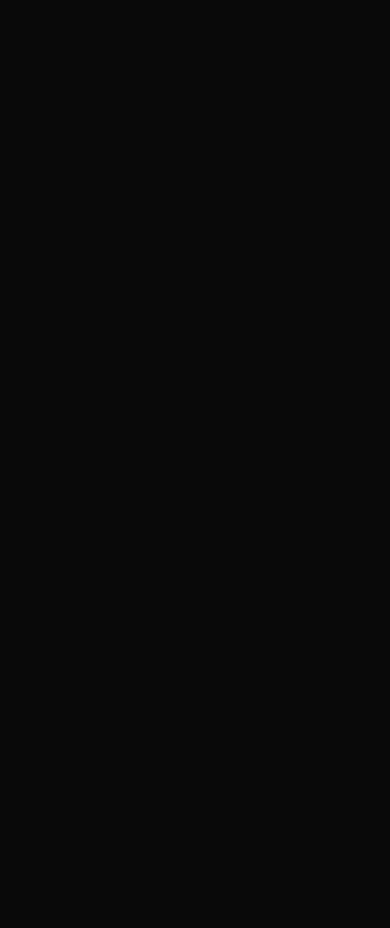
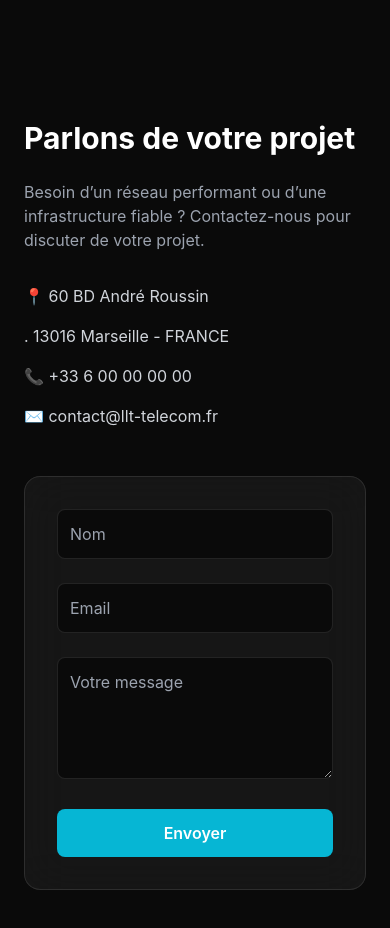
Before and after one commit to HaryRabarijoely/lltelecom, a React (Vite) app: page / in a window 390 px wide. Shown: the part 7240-8168 px from the top of the page. Before the commit the page ends 7264 px from the top, so only its background shows below. Built offline with nearby package versions, Linux system fonts and the light colour scheme.

Commit message:
adding contact section

```diff
--- a/src/App.jsx
+++ b/src/App.jsx
@@ -6,6 +6,7 @@ import Process from "./components/ui/Process";
 import Projects from "./components/ui/Projects";
 import gsap from "gsap";
 import Story from "./components/ui/Story";
+import Contact from "./components/ui/Contact";
 
 
 function App() {
@@ -17,6 +18,7 @@ function App() {
       <Process />
       <Projects />
       <Story />
+      <Contact />
     </div>
   );
 }
--- /dev/null
+++ b/src/components/ui/Contact.jsx
@@ -0,0 +1,73 @@
+import React from "react";
+import { motion } from "framer-motion";
+
+export default function Contact() {
+  return (
+    <section
+      id="contact"
+      className="bg-[#0A0A0A] text-white py-24 px-6"
+    >
+      <div className="max-w-6xl mx-auto grid md:grid-cols-2 gap-12 items-center">
+
+        {/* LEFT */}
+        <motion.div
+          initial={{ opacity: 0, x: -50 }}
+          whileInView={{ opacity: 1, x: 0 }}
+          transition={{ duration: 0.6 }}
+        >
+          <h2 className="text-3xl md:text-5xl font-bold mb-6">
+            Parlons de votre projet
+          </h2>
+
+          <p className="text-gray-400 mb-8">
+            Besoin d’un réseau performant ou d’une infrastructure fiable ?
+            Contactez-nous pour discuter de votre projet.
+          </p>
+
+          <div className="space-y-4 text-gray-300">
+            <p>📍 60 BD André Roussin </p>
+            <p>.  13016 Marseille - FRANCE </p>
+            <p>📞 +33 6 00 00 00 00</p>
+            <p>✉️ contact@llt-telecom.fr</p>
+          </div>
+        </motion.div>
+
+        {/* FORM */}
+        <motion.form
+          initial={{ opacity: 0, x: 50 }}
+          whileInView={{ opacity: 1, x: 0 }}
+          transition={{ duration: 0.6 }}
+          className="bg-white/5 backdrop-blur-xl border border-white/10 p-8 rounded-2xl space-y-6"
+        >
+
+          <input
+            type="text"
+            placeholder="Nom"
+            className="w-full p-3 rounded-lg bg-black/50 border border-white/10 focus:outline-none focus:border-cyan-500"
+          />
+
+          <input
+            type="email"
+            placeholder="Email"
+            className="w-full p-3 rounded-lg bg-black/50 border border-white/10 focus:outline-none focus:border-cyan-500"
+          />
+
+          <textarea
+            placeholder="Votre message"
+            rows="4"
+            className="w-full p-3 rounded-lg bg-black/50 border border-white/10 focus:outline-none focus:border-cyan-500"
+          />
+
+          <button
+            type="submit"
+            className="w-full py-3 bg-cyan-500 hover:bg-cyan-400 transition rounded-lg font-semibold"
+          >
+            Envoyer
+          </button>
+
+        </motion.form>
+
+      </div>
+    </section>
+  );
+}
```
